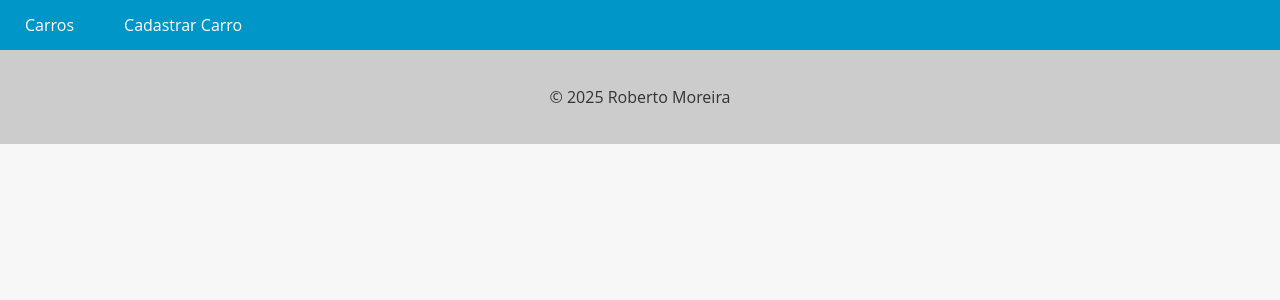
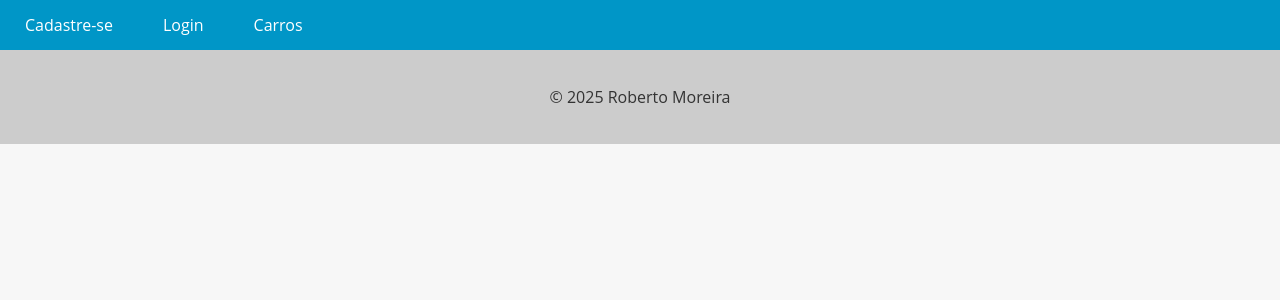
Before and after one commit to robertomoreira04/car-catalog-django, a Django app: template app/templates/base.html in a window 1280 px wide. Shown: the top 300 px of the page. Run offline with Django 3.2, Linux system fonts and the light colour scheme; the template is opened without the code that fills it, so the values that code supplies are empty.

Commit message:
ajustando a view base para usuários autenticados e não autenticados

```diff
--- a/app/templates/base.html
+++ b/app/templates/base.html
@@ -72,12 +72,24 @@
   <header>
     <nav>
       <ul>
+        {% if user.is_authenticated %}
+        <li> Olá, {{ user.username }}</li>
+        <li><a href="{% url 'new_car' %}">Cadastrar Carro</a></li>
+        {% endif %}
+
+        {% if not user.is_authenticated %}
+        <li><a href="{% url 'register' %}">Cadastre-se</a></li>
+        <li><a href="{% url 'login' %}">Login</a></li>
+        {% endif %}
+
         <li><a href="{% url 'cars_list' %}">Carros</a></li>
-        <li><a href="{% url 'new_car' %}">Cadastrar Carro</a></li>
+
+        {% if user.is_authenticated %}
+        <li><a href="{% url 'logout' %}">Sair</a></li>
+        {% endif %}
       </ul>
     </nav>
   </header>
-
   <main>
     {% block content %}
     {% endblock %}
```
